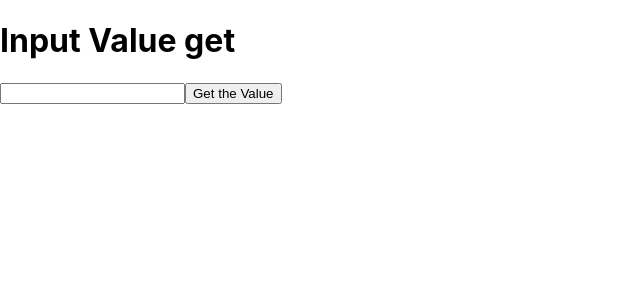
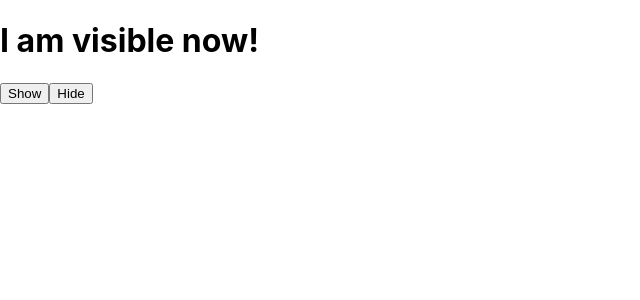
Before and after one commit to yakshjethva/react, a React (Create React App) app in the folder blog/: page / in a window 1280 px wide. Shown: the top 300 px of the page, without its empty margins (0-640 px from the left). Built offline with nearby package versions, Linux system fonts and the light colour scheme.

Commit message:
Toggle demo

```diff
--- a/blog/src/App.js
+++ b/blog/src/App.js
@@ -37,7 +37,7 @@ import React, { useState } from 'react';
 }*/
 
 /* Get input value without form for the inputbox only */
-function App() {
+/*function App() {
 	const [data, setData] = useState(null);
 	const [print, setPrint] = useState(false);
 
@@ -58,8 +58,21 @@ function App() {
 			</div>
 		</div>
 	);
+}*/
+
+/* Toggle demo*/
+function App(){
+	const [status, setStatus] = useState(true);
+	return(
+		<div class="toggle">
+			{status ? <h1>I am visible now!</h1> : null}
+			<button onClick={ () => setStatus(true) }>Show</button>
+			<button onClick={ ()=> setStatus(false) }>Hide</button>
+		</div>
+
+	);
+
 }
-
 export default App;
 
 /*
```
